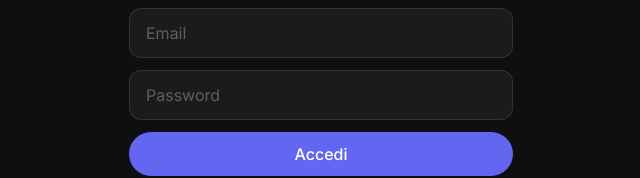
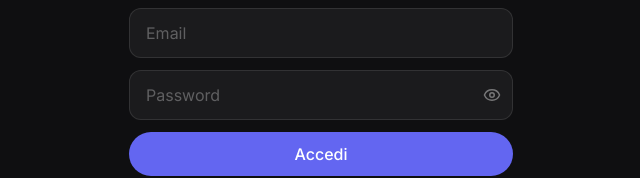
Before and after one commit to Ghostlineapps/imrecall, a Next.js app: page /login in a window 1280 px wide. Shown: the part 271-449 px from the top of the page, without its empty margins (319-959 px from the left). Built offline with nearby package versions, Linux system fonts and the light colour scheme.

Commit message:
Login: mostra/nascondi password per ridurre errori di digitazione

```diff
--- a/src/app/(auth)/login/page.tsx
+++ b/src/app/(auth)/login/page.tsx
@@ -3,6 +3,7 @@
 import { Suspense, useState } from "react";
 import { useRouter, useSearchParams } from "next/navigation";
 import Link from "next/link";
+import { Eye, EyeOff } from "lucide-react";
 import { createClient } from "@/lib/supabase/client";
 
 function LoginForm() {
@@ -10,6 +11,7 @@ function LoginForm() {
   const searchParams = useSearchParams();
   const [email, setEmail] = useState("");
   const [password, setPassword] = useState("");
+  const [showPassword, setShowPassword] = useState(false);
   const [error, setError] = useState<string | null>(null);
   const [loading, setLoading] = useState(false);
 
@@ -57,14 +59,25 @@ function LoginForm() {
             onChange={(e) => setEmail(e.target.value)}
             className="input-field"
           />
+          <div className="relative">
             <input
-            type="password"
+              type={showPassword ? "text" : "password"}
               required
               placeholder="Password"
               value={password}
               onChange={(e) => setPassword(e.target.value)}
               className="input-field"
+              style={{ paddingRight: "2.75rem" }}
             />
+            <button
+              type="button"
+              onClick={() => setShowPassword((v) => !v)}
+              className="absolute right-3 top-1/2 -translate-y-1/2 text-white/40 hover:text-white/70"
+              aria-label={showPassword ? "Nascondi password" : "Mostra password"}
+            >
+              {showPassword ? <EyeOff size={18} /> : <Eye size={18} />}
+            </button>
+          </div>
           {error && <p className="text-urgent text-sm">{error}</p>}
           <button type="submit" disabled={loading} className="btn-primary w-full">
             {loading ? "Accesso in corso…" : "Accedi"}
```
Lines whose indentation alone changed are shown as unchanged.
